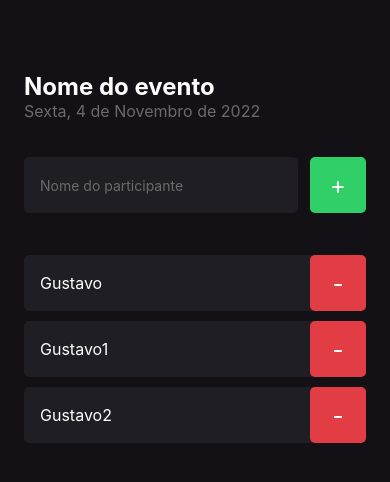
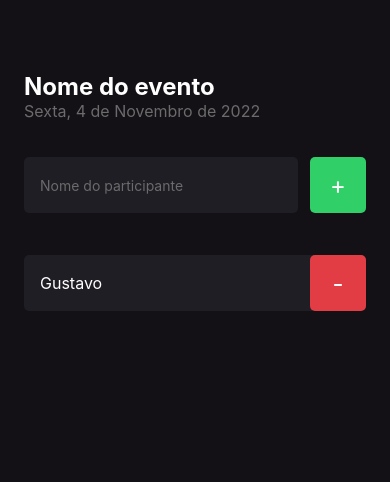
Before and after one commit to gustavovieiradev/imhere, a React Native app: screen / in a window 390 px wide. Shown: the top 482 px of the page. Built offline with nearby package versions, Linux system fonts and the light colour scheme.

Commit message:
feat: create function remove participant

```diff
--- a/src/Screens/Home/index.tsx
+++ b/src/Screens/Home/index.tsx
@@ -6,6 +6,10 @@ export default function Home() {
 
   function handleAddParticipant() {
     console.log('add participant')
+  }
+
+  function handleParticipantRemove(name: string) {
+
   }
 
   return (
@@ -25,9 +29,7 @@ export default function Home() {
         </TouchableOpacity>
       </View>
 
-      <Participant name="Gustavo" />
-      <Participant name="Gustavo1"/>
-      <Participant name="Gustavo2" />
+      <Participant name="Gustavo" onRemove={() => handleParticipantRemove('gustavo')} />
 
     </View>
   );
--- a/src/components/Participant/index.tsx
+++ b/src/components/Participant/index.tsx
@@ -4,14 +4,15 @@ import { styles } from './styles';
 
 interface Props {
   name: string;
+  onRemove: () => void;
 }
 
-export const Participant: React.FC<Props> = ({name}) => {
+export const Participant: React.FC<Props> = ({name, onRemove}) => {
   return (
     <View style={styles.container}>
       <Text style={styles.name}>{name}</Text>
 
-      <TouchableOpacity style={styles.button} >
+      <TouchableOpacity style={styles.button} onPress={onRemove} >
         <Text style={styles.buttonText}>-</Text>
       </TouchableOpacity>
 
```
